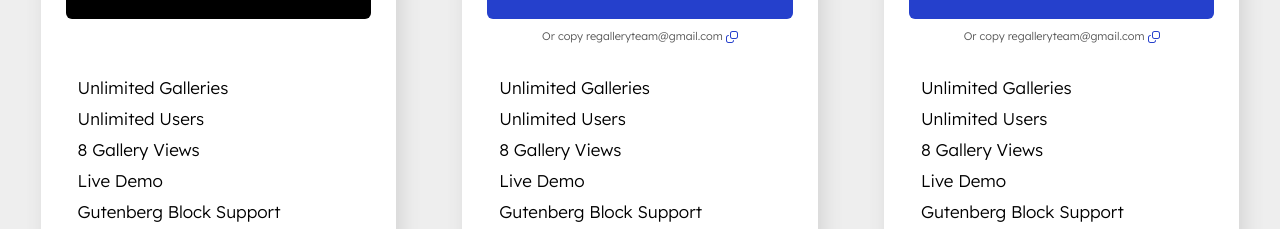
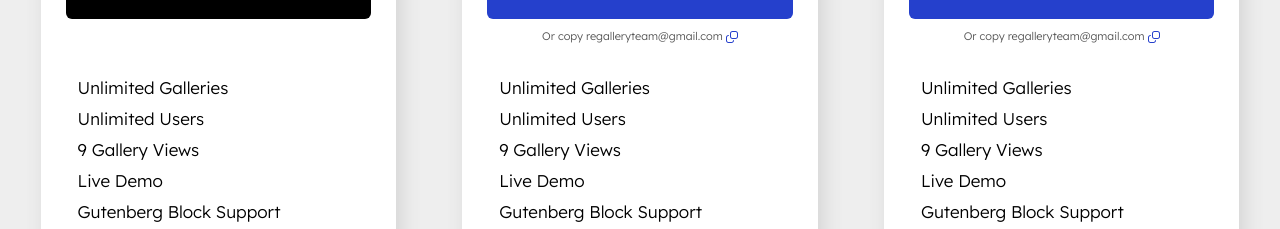
Before and after one commit to GrigorHarutyunian/regallery, a React (Vite) app: page / in a window 1280 px wide. Shown: the part 6600-6829 px from the top of the page. Built offline with nearby package versions, Linux system fonts and the light colour scheme.

Commit message:
minor fixes about texts

```diff
--- a/src/components/faq/MyAccordion.tsx
+++ b/src/components/faq/MyAccordion.tsx
@@ -25,6 +25,7 @@ const MyAccordion: React.FC<
       sx={{
         "&.Mui-expanded::before": {
           opacity: 1,
+          margin: 0,
         },
       }}
     >
--- a/src/components/faq/faq-data.tsx
+++ b/src/components/faq/faq-data.tsx
@@ -25,7 +25,7 @@ export const faqData = [
     title:
       "Is Re Gallery WordPress gallery plugin optimized for mobile devices?",
     description:
-      "Yes, Re Gallery is fully mobile-optimized. All responsive photo galleries automatically adjust to fit any screen size, ensuring a smooth user experience on smartphones, tablets, and desktops. Gallery views like mosaic, justified, masonry, thumbnails, cards, carousel, cube, and slideshow are designed to be fully responsive, making Re Gallery perfect for creating mobile-friendly WordPress sites.",
+      "Yes, Re Gallery is fully mobile-optimized. All responsive photo galleries automatically adjust to fit any screen size, ensuring a smooth user experience on smartphones, tablets, and desktops. Gallery views like mosaic, justified, masonry, thumbnails, cards, carousel, cube, blog and slideshow are designed to be fully responsive, making Re Gallery perfect for creating mobile-friendly WordPress sites.",
     panelId: "panel4",
     summeryID: "panel4bh-header",
   },
@@ -57,7 +57,7 @@ export const faqData = [
     title:
       "How does Re Gallery photo gallery plugin integrate with WooCommerce for photo galleries?",
     description:
-      "Re Gallery integrates smoothly with WooCommerce, allowing you to create beautiful, responsive photo galleries for your products. It includes features like lightbox viewing, hover effects, AI-generated image captions, and customizable gallery layouts such as masonry, mosaic, justified, thumbnails, carousel, cards, slideshow, and cube. These tools help make your product galleries more engaging, mobile-optimized, and SEO-friendly, delivering a better shopping experience for your customers.",
+      "Re Gallery integrates smoothly with WooCommerce, allowing you to create beautiful, responsive photo galleries for your products. It includes features like lightbox viewing, hover effects, AI-generated image captions, and customizable gallery layouts such as masonry, mosaic, justified, thumbnails, carousel, cards, slideshow, blog and cube. These tools help make your product galleries more engaging, mobile-optimized, and SEO-friendly, delivering a better shopping experience for your customers.",
     panelId: "panel8",
     summeryID: "panel8bh-header",
   },
@@ -65,7 +65,7 @@ export const faqData = [
     title:
       "Which gallery views like masonry, carousel, justified are available in WordPress photo gallery plugin?",
     description:
-      "Re Gallery supports multiple gallery views including mosaic, thumbnails, masonry, justified, carousel, slideshow, cube and cards layouts. All views are fully responsive and mobile-optimized. Besides these layouts, Re Gallery offers features like Live Demo, AI-generated image captions, WooCommerce photo gallery integration, pre-designed gallery templates, and customizable gallery styles to help you create professional and engaging photo galleries in WordPress.",
+      "Re Gallery supports multiple gallery views including mosaic, thumbnails, masonry, justified, carousel, slideshow, cube, blog and cards layouts. All views are fully responsive and mobile-optimized. Besides these layouts, Re Gallery offers features like Live Demo, AI-generated image captions, WooCommerce photo gallery integration, pre-designed gallery templates, and customizable gallery styles to help you create professional and engaging photo galleries in WordPress.",
     panelId: "panel9",
     summeryID: "panel9bh-header",
   },
--- a/src/components/pricing/pricing-data.tsx
+++ b/src/components/pricing/pricing-data.tsx
@@ -7,7 +7,7 @@ const pricingData = [
     advantages: [
       "Unlimited Galleries",
       "Unlimited Users",
-      "8 Gallery Views",
+      "9 Gallery Views",
       "Live Demo",
       "Gutenberg Block Support",
       "Elementor Widget Integration",
@@ -25,7 +25,7 @@ const pricingData = [
     advantages: [
       "Unlimited Galleries",
       "Unlimited Users",
-      "8 Gallery Views",
+      "9 Gallery Views",
       "Live Demo",
       "Gutenberg Block Support",
       "Elementor Widget Integration",
@@ -53,7 +53,7 @@ const pricingData = [
     advantages: [
       "Unlimited Galleries",
       "Unlimited Users",
-      "8 Gallery Views",
+      "9 Gallery Views",
       "Live Demo",
       "Gutenberg Block Support",
       "Elementor Widget Integration",
```
